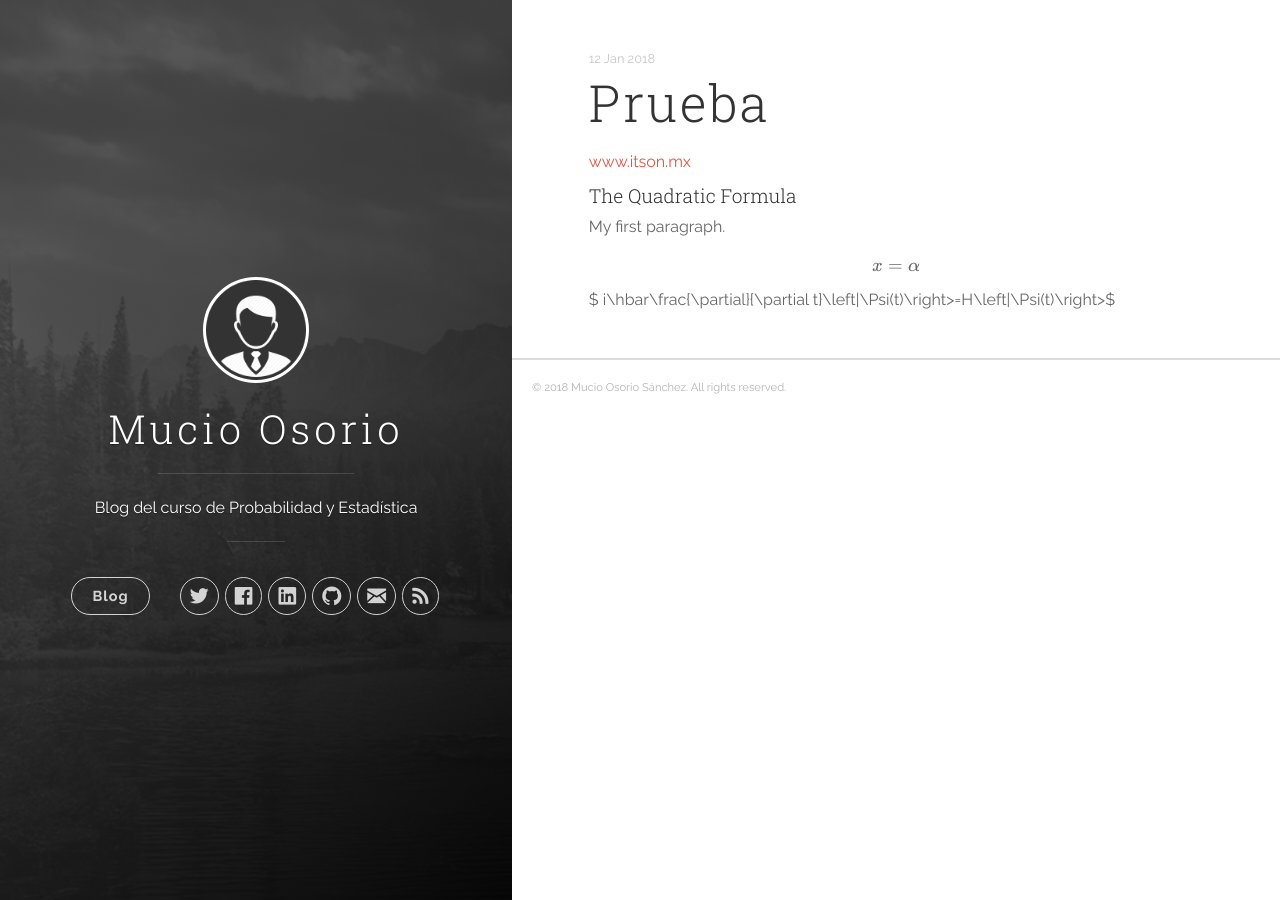
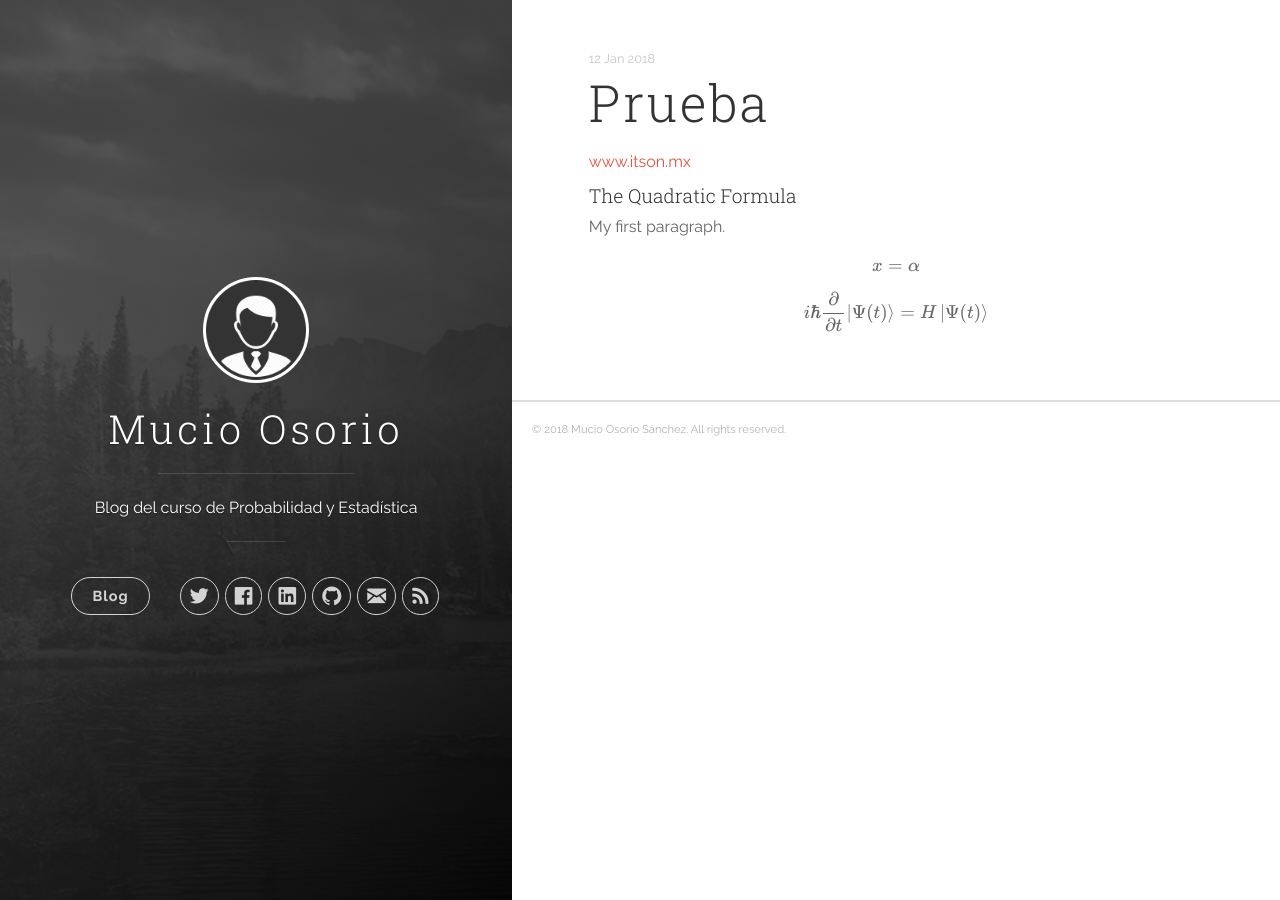
Before and after one commit to mucioosorio/probabilidad, a Jekyll site: the page built from _posts/2018-01-12-prueba.html, in a window 1280 px wide. Built offline with Jekyll 4.4.1, drawn with Linux system fonts in a browser that asks for light colours; nearby versions of some CDN libraries; formulas are drawn with MathJax 3.

```diff
--- a/_posts/2018-01-12-prueba.html
+++ b/_posts/2018-01-12-prueba.html
@@ -11,4 +11,4 @@ mathjax: true
 $$ x =\alpha$$
 
 
-$ i\hbar\frac{\partial}{\partial t}\left|\Psi(t)\right>=H\left|\Psi(t)\right>$
+$$ i\hbar\frac{\partial}{\partial t}\left|\Psi(t)\right>=H\left|\Psi(t)\right>$$
```
